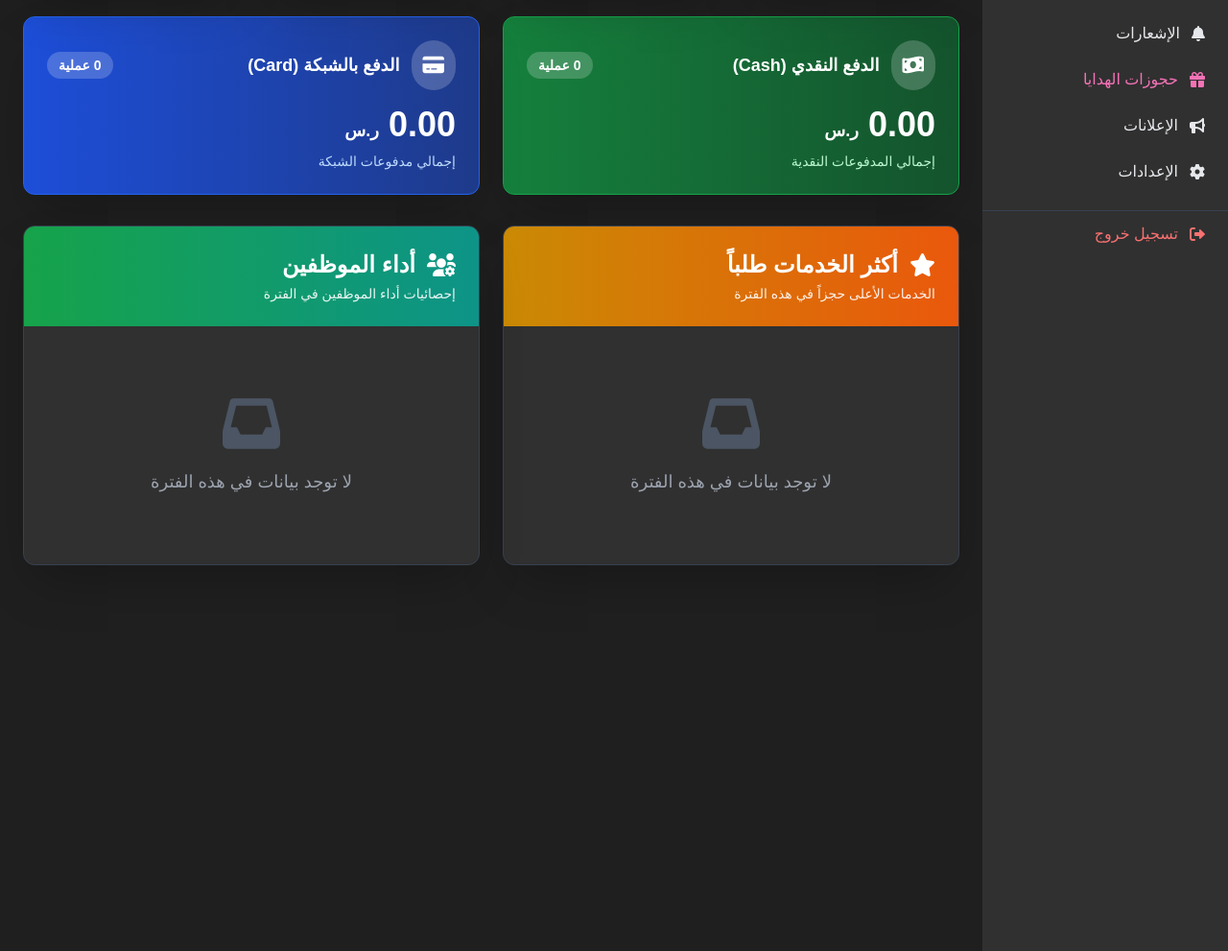
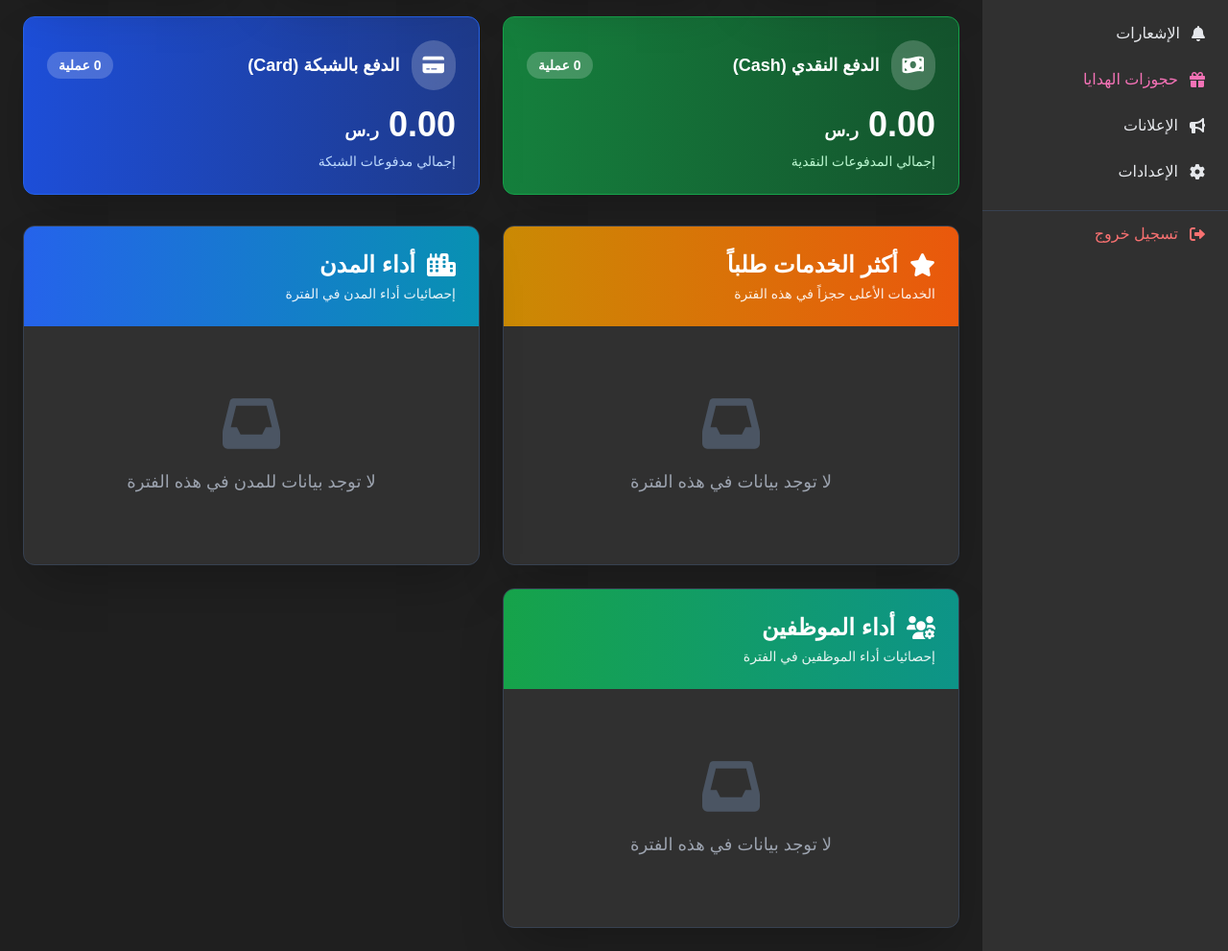
Before and after one commit to AbdullahAlroqi/silver-clean, a Flask app: page /admin/reports in a window 1280 px wide. Shown: the part 990-1981 px from the top of the page at 96% size. Run offline with Flask 3, Linux system fonts and the light colour scheme; the visitor is signed in with stand-in values (Sample User, id 1); data comes from the database, SQL or seed files in the repository; data that the repository does not hold is empty; some libraries are stand-ins or nearby versions.

Commit message:
Add city performance (bookings and revenue) to admin reports

```diff
--- a/app/admin/routes.py
+++ b/app/admin/routes.py
@@ -3097,6 +3097,33 @@ def reports():
 
     employee_stats = employee_stats_query.group_by(User.id).all()
 
+    # City performance (in date range)
+    city_performance = {} # {city_name: {'count': 0, 'revenue': 0}}
+    for booking in completed_bookings_list:
+        city_name = booking.neighborhood.city.name_ar if (booking.neighborhood and booking.neighborhood.city) else 'غير محدد'
+        if city_name not in city_performance:
+            city_performance[city_name] = {'count': 0, 'revenue': 0}
+
+        # Calculate booking revenue (service + products - discount)
+        # Service
+        s_price = booking.custom_service_price if booking.custom_service_price is not None else (booking.service.price if booking.service else 0)
+        if booking.subscription_id or booking.used_free_wash:
+            s_price = 0
+        else:
+            d_amt = 0
+            if booking.discount_code:
+                if booking.discount_code.discount_type == 'percentage':
+                    d_amt = (s_price + (booking.vehicle_size_price or 0)) * ((booking.discount_code.value or 0) / 100)
+                else:
+                    d_amt = booking.discount_code.value
+            s_price = max(0, s_price - d_amt + (booking.vehicle_size_price or 0))
+
+        # Products
+        p_price = sum([(bp.unit_price if bp.unit_price is not None else (bp.product.price if (bp.product and bp.product.price is not None) else 0)) * bp.quantity for bp in booking.products])
+
+        city_performance[city_name]['count'] += 1
+        city_performance[city_name]['revenue'] += (s_price + p_price)
+
     return render_template('admin/reports.html',
                            total_bookings=total_bookings,
                            completed_bookings=completed_bookings,
@@ -3108,6 +3135,7 @@ def reports():
                            total_revenue=total_revenue,
                            top_services=top_services,
                            employee_stats=employee_stats,
+                           city_performance=city_performance,
                            cash_count=cash_count,
                            cash_total=cash_total,
                            card_count=card_count,
--- a/app/templates/admin/reports.html
+++ b/app/templates/admin/reports.html
@@ -286,6 +286,62 @@
         </div>
     </div>
 
+    <!-- City Performance Card -->
+    <div class="bg-primary rounded-xl shadow-2xl overflow-hidden border border-gray-700">
+        <div class="bg-gradient-to-r from-blue-600 to-cyan-600 p-6">
+            <h3 class="text-2xl font-bold text-white flex items-center gap-3">
+                <i class="fas fa-city"></i>
+                أداء المدن
+            </h3>
+            <p class="text-white text-sm opacity-90 mt-1">إحصائيات أداء المدن في الفترة</p>
+        </div>
+
+        <div class="p-6">
+            {% if city_performance %}
+            <div class="overflow-x-auto">
+                <table class="w-full">
+                    <thead>
+                        <tr class="bg-gray-800">
+                            <th class="text-right p-4 text-gray-300 font-semibold rounded-r-lg">
+                                <i class="fas fa-map-marker-alt ml-2"></i>المدينة
+                            </th>
+                            <th class="text-right p-4 text-gray-300 font-semibold">
+                                <i class="fas fa-list ml-2"></i>الطلبات
+                            </th>
+                            <th class="text-right p-4 text-gray-300 font-semibold rounded-l-lg">
+                                <i class="fas fa-dollar-sign ml-2"></i>الإيرادات
+                            </th>
+                        </tr>
+                    </thead>
+                    <tbody>
+                        {% for city_name, data in city_performance.items() %}
+                        <tr class="border-b border-gray-700 hover:bg-gray-800 transition">
+                            <td class="p-4">
+                                <span class="text-white font-medium">{{ city_name }}</span>
+                            </td>
+                            <td class="p-4">
+                                <span class="text-white font-bold text-lg">{{ data.count }}</span>
+                            </td>
+                            <td class="p-4">
+                                <span class="bg-blue-900 text-blue-200 px-3 py-2 rounded-full font-bold inline-flex items-center gap-1">
+                                    {{ "%.2f"|format(data.revenue) }}
+                                    <span class="text-[10px]">ر.س</span>
+                                </span>
+                            </td>
+                        </tr>
+                        {% endfor %}
+                    </tbody>
+                </table>
+            </div>
+            {% else %}
+            <div class="text-center py-12">
+                <i class="fas fa-inbox text-gray-600 text-6xl mb-4"></i>
+                <p class="text-gray-400 text-lg">لا توجد بيانات للمدن في هذه الفترة</p>
+            </div>
+            {% endif %}
+        </div>
+    </div>
+
     <!-- Employee Performance Card -->
     <div class="bg-primary rounded-xl shadow-2xl overflow-hidden border border-gray-700">
         <div class="bg-gradient-to-r from-green-600 to-teal-600 p-6">
```
